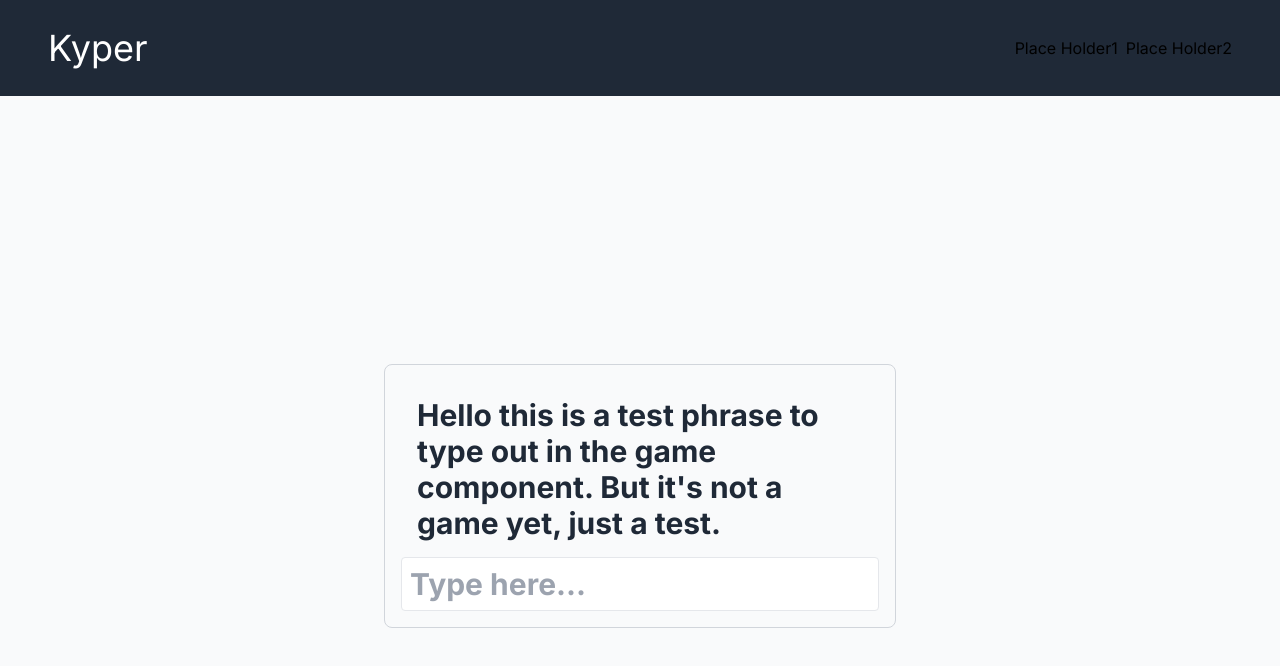
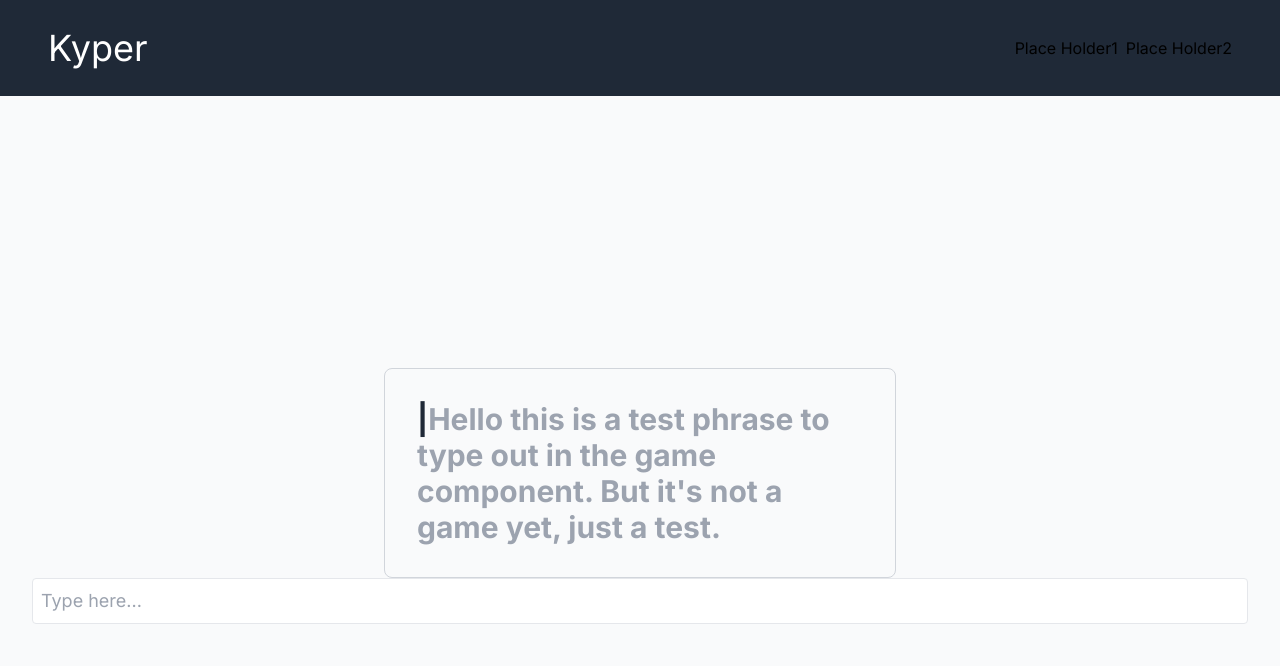
Before and after one commit to gksksla7140/kypeio-frontend, a Next.js app: page /game in a window 1280 px wide. Shown: the top 666 px of the page. Built offline with nearby package versions, Linux system fonts and the light colour scheme.

Commit message:
Refactor game component and add new features

```diff
--- a/src/app/game/page.tsx
+++ b/src/app/game/page.tsx
@@ -7,17 +7,47 @@ const testPhrase =
   "Hello this is a test phrase to type out in the game component. But it's not a game yet, just a test.";
 
 export default function Game() {
-  const [playerProgress, setPlayerProgress] = useState("");
+  const [typedText, setTypedText] = useState("");
+  const [matchingLen, setMatchingLen] = useState(0);
+  const [startIdx, setStartIdx] = useState(0);
 
   const handleChange = (event: React.ChangeEvent<HTMLInputElement>) => {
-    setPlayerProgress(event.target.value);
+    const input = event.target.value;
+
+    let newMatchingLen = 0;
+    while (
+      newMatchingLen < input.length &&
+      newMatchingLen < testPhrase.length &&
+      input[newMatchingLen] === testPhrase[startIdx + newMatchingLen]
+    ) {
+      newMatchingLen++;
+    }
+
+    if (input.endsWith(" ") && testPhrase.slice(startIdx).startsWith(input)) {
+      setStartIdx(startIdx + input.length);
+      setTypedText("");
+      setMatchingLen(0);
+    } else {
+      setMatchingLen(newMatchingLen);
+      setTypedText(input);
+    }
+
+    if (testPhrase.slice(startIdx + input.length).trim().length === 0) {
+      // End of phrase reached, reset game or show completion message
+    }
   };
+
   return (
     <div className="min-h-screen flex flex-col items-center justify-center bg-gray-50 py-12 px-4 sm:px-6 lg:px-8">
       <div className="text-3xl font-bold text-gray-800 border border-gray-300 p-4 rounded-lg max-w-lg mx-auto">
-        <GameText gamePhrase={testPhrase} cursor={playerProgress.length} />
-      <PlayerInput value={playerProgress} onChange={handleChange} />
+        <GameText
+          phrase={testPhrase}
+          typedText={typedText}
+          matchingLen={matchingLen}
+          startIdx={startIdx}
+        />
       </div>
+      <PlayerInput value={typedText} onChange={handleChange} />
     </div>
   );
 }
--- a/src/components/game/GameText.tsx
+++ b/src/components/game/GameText.tsx
@@ -1,25 +1,36 @@
-"use clinet";
 import React from "react";
 
 type GameTextProps = {
-  gamePhrase: string;
-  cursor: number;
+  phrase: string;
+  typedText: string;
+  matchingLen: number;
+  startIdx: number;
 };
 
-const GameText: React.FC<GameTextProps> = ({ gamePhrase, cursor }) => {
+const GameText: React.FC<GameTextProps> = ({
+  phrase,
+  typedText,
+  matchingLen,
+  startIdx,
+}) => {
+  const completedPhrase = phrase.slice(0, startIdx);
+
+  const matchingPhrase = phrase.slice(startIdx, startIdx + matchingLen);
+
+  const misMatchingPhrase = phrase.slice(
+    startIdx + matchingLen,
+    startIdx + typedText.length
+  );
+
+  const remainingPhrase = phrase.slice(startIdx + typedText.length);
+
   return (
     <div className="text-3xl font-bold text-gray-800 p-4 max-w-lg mx-auto">
-      {gamePhrase.split("").map((char, index) => {
-        let charClass = "";
-        if (index < cursor) {
-          charClass = "text-green-500";
-        }
-        return (
-          <span key={index} className={charClass}>
-            {char}
-          </span>
-        );
-      })}
+      <span className="text-green-500">{completedPhrase}</span>
+      <span className="text-green-500">{matchingPhrase}</span>
+      <span className="text-red-500">{misMatchingPhrase}</span>
+      <span className="text-gray-800">{"|"}</span>
+      <span className="text-gray-400">{remainingPhrase}</span>
     </div>
   );
 };
--- a/src/components/game/PlayerInput.tsx
+++ b/src/components/game/PlayerInput.tsx
@@ -12,7 +12,7 @@ const PlayerInput = ({ value, onChange }: PlayerInputProps) => {
       value={value}
       onChange={onChange}
       placeholder="Type here..."
-      className="border rounded p-2 w-full"
+      className="border rounded p-2 w-full text-black text-lg"
     />
   );
 };
```
